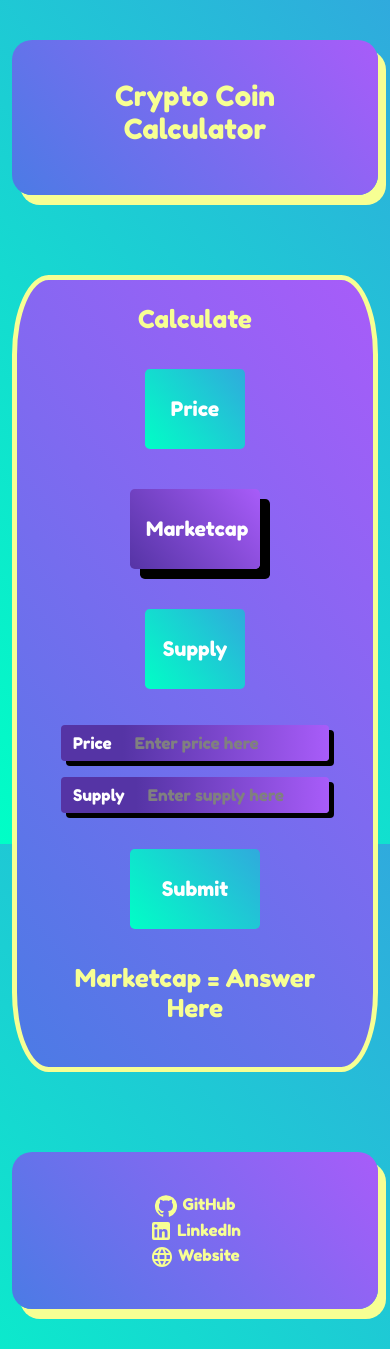
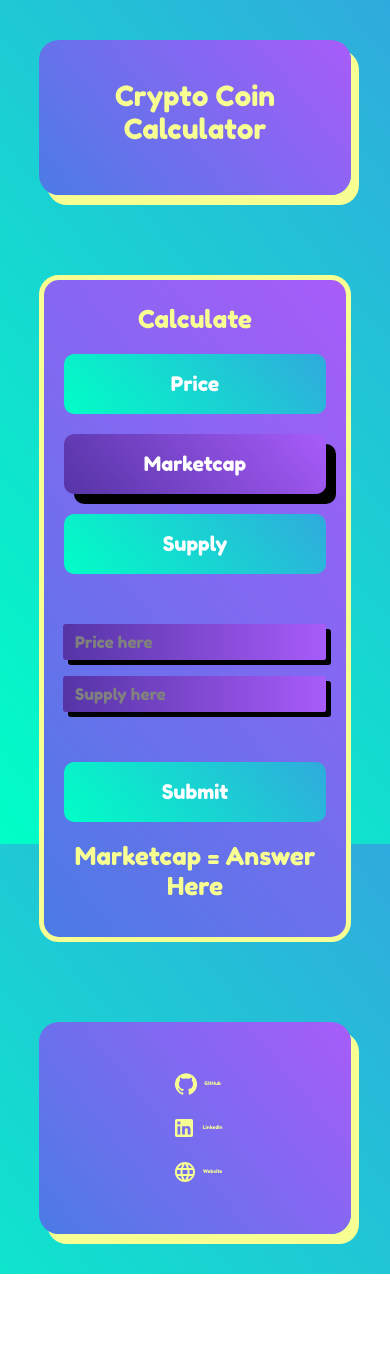
Before and after one commit to TheGreenNoodle/crypto-calculator, a React (Create React App) app: page / in a window 390 px wide. After the commit the page ends 1274 px from the top, so only its background shows below. Built offline with nearby package versions, Linux system fonts and the light colour scheme.

Commit message:
Made responsive a lot better. Need to worker on font-sizes, footer, and some style bugs. Also make the code more clean.

```diff
--- a/src/CSS/Calculator.module.css
+++ b/src/CSS/Calculator.module.css
@@ -31,6 +31,7 @@
   background: linear-gradient(231deg, #30aadd, #00ffc6) fixed;
 
   border: none;
+  border-radius: 10px;
 
   display: inline-block;
 }
@@ -96,3 +97,122 @@
 .anwserStyles {
   margin: 15px auto 15px;
 }
+
+/* Responsiveness Width */
+
+/* Extra Extra Large */
+@media only screen and (max-width: 3840px) and (min-width: 1921px) {
+}
+/* Extra Large */
+@media only screen and (max-width: 1920px) and (min-width: 1060px) {
+  /* Titles */
+  h1 {
+    font-size: 65px;
+  }
+  h2 {
+    font-size: 50px;
+  }
+  /* Links */
+  a {
+    font-size: 25px;
+  }
+  /* Buttons */
+  .customBtn,
+  .submitBtn {
+    height: 140px;
+    width: 160px;
+    font-size: 25px;
+  }
+  .customBtnMarket,
+  .submitBtn {
+    width: 190px;
+  }
+
+  /* Inputs */
+  .inputTag,
+  .textBox {
+    font-size: 25px;
+  }
+  .inputsDiv {
+    width: 36.875rem;
+  }
+}
+/* Large */
+@media only screen and (max-width: 1059px) and (min-width: 963px) {
+  .calcBox {
+    width: 52%;
+    border-radius: 10%;
+  }
+  .inputsDiv {
+    width: 25.625rem;
+  }
+}
+
+/* Medium */
+@media only screen and (max-width: 962px) and (min-width: 740px) {
+  .inputsDiv {
+    width: 25.625rem;
+  }
+}
+
+/* Small*/
+@media only screen and (max-width: 739px) {
+  .calcBox {
+    width: 60%;
+    border-radius: 20px;
+  }
+
+  .customBtn,
+  .customBtnMarket,
+  .submitBtn {
+    display: block;
+    margin: 20px auto;
+    height: 60px;
+    width: 100%;
+    font-size: 20px;
+  }
+
+  .inputTag {
+    display: none;
+  }
+  .textBox {
+    font-size: 16px;
+    border-radius: 3px !important;
+  }
+  .inputsDiv {
+    margin: 50px 0;
+    width: auto;
+  }
+}
+/* Extra Small  */
+@media only screen and (max-width: 480px) {
+  .calcBox {
+    width: 80%;
+    border-radius: 20px;
+  }
+}
+
+/* Responsiveness Height */
+/* Mostly for Surface Pro 7 */
+@media only screen and (min-height: 1368px) {
+  /* Buttons */
+  .customBtn,
+  .submitBtn {
+    height: 120px;
+    width: 140px;
+    font-size: 25px;
+  }
+  .customBtnMarket,
+  .submitBtn {
+    width: 170px;
+  }
+
+  /* Inputs */
+  .inputTag,
+  .textBox {
+    font-size: 25px;
+  }
+  .inputsDiv {
+    width: 33.125rem;
+  }
+}
--- a/src/CSS/Footer.module.css
+++ b/src/CSS/Footer.module.css
@@ -12,8 +12,8 @@ p {
 }
 
 .icon {
-  margin: auto;
-  display: block;
+  display: inline-block;
+  margin: 20px;
 }
 
 .footer {
@@ -23,7 +23,7 @@ p {
   bottom: 40px;
 
   margin: auto;
-  /* width: 70%; */
+  width: 65%;
   padding: 40px;
 
   color: #f7ff93;
@@ -35,3 +35,54 @@ p {
 
   border-radius: 20px;
 }
+
+@media only screen and (min-width: 1200px) {
+  .footer {
+    width: 70%;
+  }
+}
+@media only screen and (max-width: 1059px) {
+  .footer {
+    width: 80%;
+  }
+}
+
+/* Extra Extra Large */
+@media only screen and (max-width: 3840px) and (min-width: 1921px) {
+}
+/* Extra Large */
+@media only screen and (max-width: 1420px) and (min-width: 1257px) {
+  .icon {
+    margin: 10px;
+    font-size: 5px;
+  }
+}
+/* Large */
+@media only screen and (max-width: 1257px) and (min-width: 913px) {
+  .icon {
+    margin: 3px;
+    font-size: 5px;
+  }
+}
+/* Medium */
+@media only screen and (max-width: 912px) and (min-width: 740px) {
+  .icon {
+    margin: 3px;
+    font-size: 10px;
+  }
+}
+
+/* Small*/
+@media only screen and (max-width: 739px) {
+  .icon {
+    margin: 5px;
+    font-size: 5px;
+  }
+}
+/* Extra Small  */
+@media only screen and (max-width: 480px) {
+  .icon {
+    margin: 5px;
+    font-size: 5px;
+  }
+}
--- a/src/CSS/Header.module.css
+++ b/src/CSS/Header.module.css
@@ -1,7 +1,7 @@
 .header {
   font-family: "Fredoka One", cursive;
   margin: auto;
-  /* width: 70%; */
+  width: 65%;
   padding: 40px;
 
   color: #f7ff93;
@@ -16,3 +16,14 @@
   position: relative;
   top: 40px;
 }
+
+@media only screen and (min-width: 1200px) {
+  .header {
+    width: 70%;
+  }
+}
+@media only screen and (max-width: 1059px) {
+  .header {
+    width: 80%;
+  }
+}
--- a/src/Components/App.js
+++ b/src/Components/App.js
@@ -10,23 +10,11 @@ function App() {
   body.classList.add(appStyles.bodyBackground);
   return (
     <div className={appStyles.App}>
-      <Container>
-        <Row className="justify-content-md-center">
-          <Col xxs={2} xs sm={5} md={10} xl xxl={11}>
-            <Header />
-          </Col>
-        </Row>
-        <Row className="justify-content-md-center">
-          <Col xxs={2} xs sm={4} md={7} xl xxl={12}>
-            <Calculator />
-          </Col>
-        </Row>
-        <Row className="justify-content-md-center">
-          <Col xxs={2} xs sm={5} md={10} xl xxl={11}>
-            <Footer />
-          </Col>
-        </Row>
-      </Container>
+      <Header />
+
+      <Calculator />
+
+      <Footer />
     </div>
   );
 }
--- a/src/Components/Calculator-Components/Calculator.jsx
+++ b/src/Components/Calculator-Components/Calculator.jsx
@@ -34,31 +34,14 @@ function Calculator() {
 
   return (
     <div className={calculatorStyles.calcBox}>
-      <Container>
-        <Row>
       <h2 className={calculatorStyles.calcBoxHeader}>Calculate</h2>
-        </Row>
 
-        <Row xs={1} md={2} lg={2} xxl={3} className="justify-content-md-center">
-          <Col
-            sm={{ span: 12, order: 1 }}
-            md={{ span: 6, order: 1 }}
-            lg={{ span: 4, order: 1 }}
-            xxl={{ span: 4, order: 1 }}
-          >
       <CalcBtn
         changeCalculate={handleChangeCalc} //On button click activates handleChangeCalc.
         className={calculate.findingPrice ? activeBtn : customBtn} //Used to change styles based on if the button is active or not.
         name="Price"
       ></CalcBtn>
-          </Col>
 
-          <Col
-            sm={{ span: 12, order: 3 }}
-            md={{ span: 4, order: 3 }}
-            lg={{ span: 4, order: 3 }}
-            xxl={{ span: 4, order: 2 }}
-          >
       <CalcBtn
         changeCalculate={handleChangeCalc}
         className={
@@ -68,28 +51,17 @@ function Calculator() {
         }
         name="Marketcap"
       ></CalcBtn>
-          </Col>
 
-          <Col
-            sm={{ span: 12, order: 3 }}
-            md={{ span: 6, order: 2 }}
-            lg={{ span: 4, order: 2 }}
-            xxl={{ span: 4, order: 3 }}
-          >
       <CalcBtn
         changeCalculate={handleChangeCalc}
         className={calculate.findingSupply ? activeBtn : customBtn}
         name="Supply"
       ></CalcBtn>
-          </Col>
-        </Row>
 
       {/* Passes over what the user wants to find. Changes the input names.
         Dose some math based on inputs. Returns the anwser. */}
-        <Row className="justify-content-md-center">
+
       <DoCalculations toCalculate={calculate} />
-        </Row>
-      </Container>
     </div>
   );
 }
--- a/src/Components/Calculator-Components/DoCalculations.jsx
+++ b/src/Components/Calculator-Components/DoCalculations.jsx
@@ -42,23 +42,19 @@ function DoCalc(props) {
 
   return (
     <div>
-      <Col>
+      <div className={calculatorStyles.inputsDiv}>
         <Inputs
           name={firstInputName}
           handleInputs={handleInputs}
           value={valuesArray[0]}
         />
-      </Col>
 
-      <Col>
         <Inputs
           name={secondInputName}
           handleInputs={handleInputs}
           value={valuesArray[1]}
         />
-      </Col>
-
-      <Col>
+      </div>
       <Button
         variant="default"
         onClick={() => {
@@ -70,11 +66,9 @@ function DoCalc(props) {
       >
         Submit
       </Button>
-      </Col>
-      <Row>
+
       {/*passes button name over and the anwser. Renders both.*/}
       <OutputAnswer toFind={toFind} answer={answer} />
-      </Row>
     </div>
   );
 }
--- a/src/Components/Calculator-Components/Inputs.jsx
+++ b/src/Components/Calculator-Components/Inputs.jsx
@@ -2,23 +2,20 @@ import { InputGroup, FormControl } from "react-bootstrap";
 import calculatorStyles from "../../CSS/Calculator.module.css";
 
 function Inputs(props) {
-  let nameLower = props.name.toLowerCase();
   return (
-    <div className={calculatorStyles.inputsDiv}>
     <InputGroup className="mb-3">
       <InputGroup.Text className={calculatorStyles.inputTag}>
         {props.name} {/*Renders name of one of the two inputs*/}
       </InputGroup.Text>
       <FormControl
         className={calculatorStyles.textBox}
-          placeholder={"Enter " + nameLower + " here"}
+        placeholder={props.name + " here"}
         type="number"
         onChange={props.handleInputs} //Runs handleInput to update valuesArray
         name={props.name}
         value={props.value}
       />
     </InputGroup>
-    </div>
   );
 }
 
--- a/src/Components/Footer.jsx
+++ b/src/Components/Footer.jsx
@@ -10,8 +10,6 @@ import footerStyles from "../CSS/Footer.module.css";
 function Footer() {
   return (
     <div className={footerStyles.footer}>
-      <Container>
-        <Row>
       <Link
         name="GitHub"
         src="https://github.com/TheGreenNoodle"
@@ -27,8 +25,6 @@ function Footer() {
         src="https://thegreennoodle.github.io/my-personal-site/"
         icon={<LanguageIcon className={footerStyles.icon} />}
       />
-        </Row>
-      </Container>
     </div>
   );
 }
--- a/src/Components/Link.jsx
+++ b/src/Components/Link.jsx
@@ -3,15 +3,13 @@ import footerStyles from "../CSS/Footer.module.css";
 
 function Link(props) {
   return (
-    <Col>
-      <div className={footerStyles.link}>
-        <a href={props.src}>
-          <p className={footerStyles.text}>
-            {props.icon} {props.name}
-          </p>
-        </a>
-      </div>
-    </Col>
+    <div className={footerStyles.icon}>
+      <a href={props.src}>
+        <p>
+          {props.icon} {props.name}
+        </p>
+      </a>
+    </div>
   );
 }
 
```
Also changed, not shown: 1 other file (tests, documents, lock files or other folders). Lines whose indentation alone changed are shown as unchanged.
